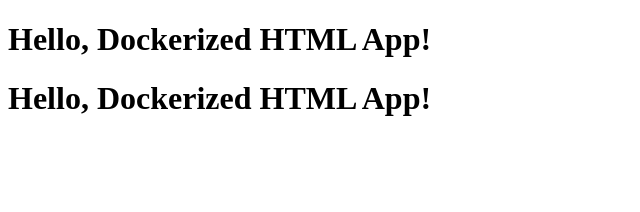
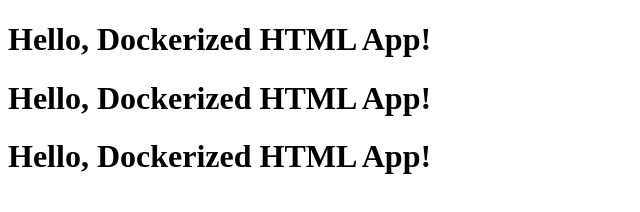
Before and after one commit to PuppalAbhinay/hemanth, a plain HTML site: page index.html in a window 1280 px wide. Shown: the whole page, without its empty margins (0-640 px from the left). Drawn offline with Linux system fonts and the light colour scheme.

Commit message:
next branch

```diff
--- a/index.html
+++ b/index.html
@@ -8,5 +8,6 @@
 <body>
     <h1>Hello, Dockerized HTML App!</h1>
     <h1>Hello, Dockerized HTML App!</h1>
+    <h1>Hello, Dockerized HTML App!</h1>
 </body>
 </html>
```
